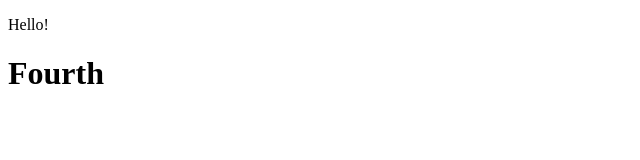
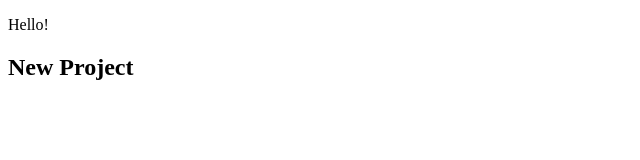
Before and after one commit to nithyo1/Techina, a plain HTML site: page Technica/test.html in a window 1280 px wide. Shown: the whole page, without its empty margins (0-640 px from the left). Drawn offline with Linux system fonts and the light colour scheme.

Commit message:
new project edit

```diff
--- a/Technica/test.html
+++ b/Technica/test.html
@@ -3,6 +3,6 @@
 <html>
     <div>
         <p>Hello!</p>
-        <h1>Fourth</h1>
+        <h2>New Project</h2>
     </div>
 </html>
```
